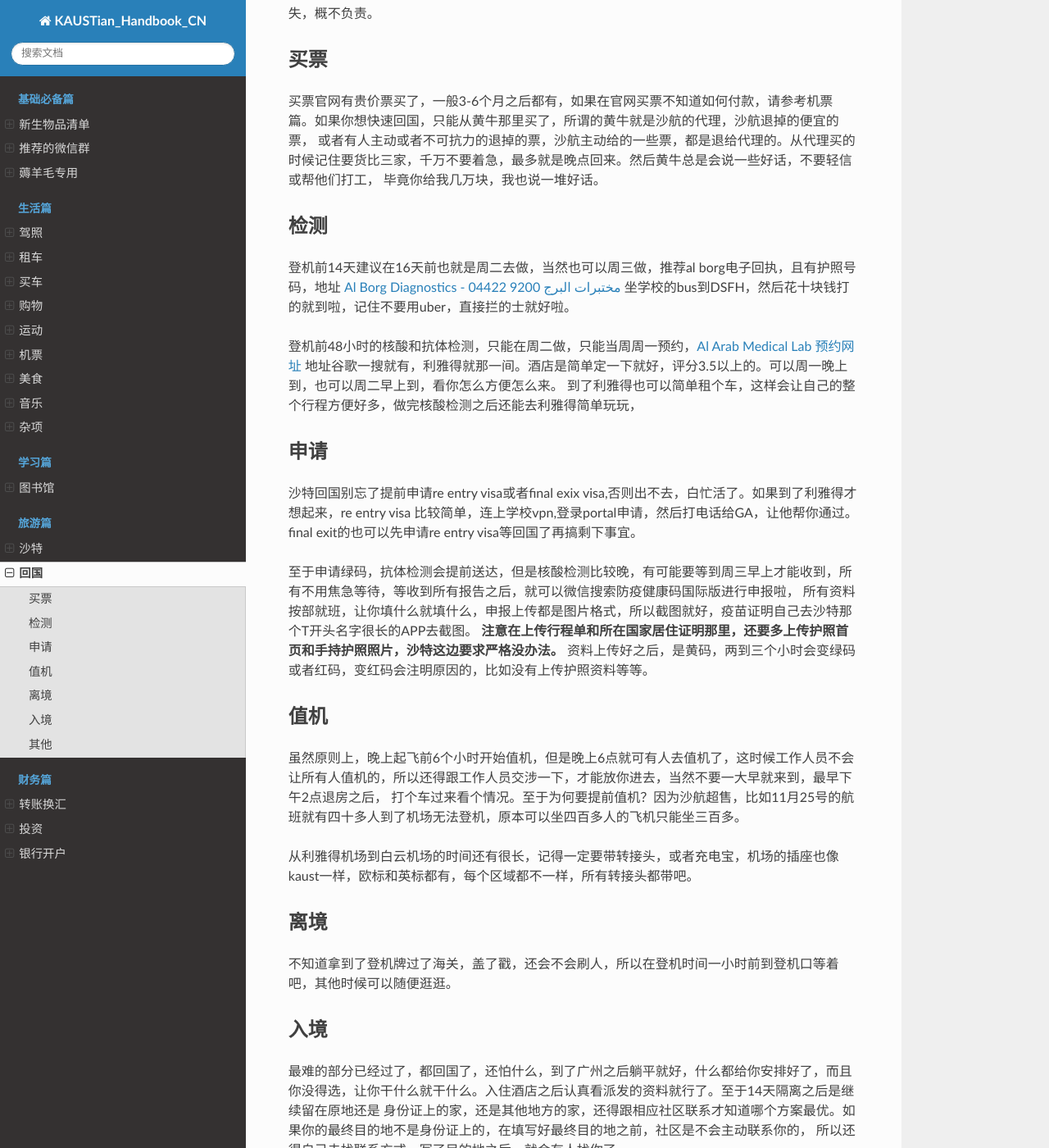
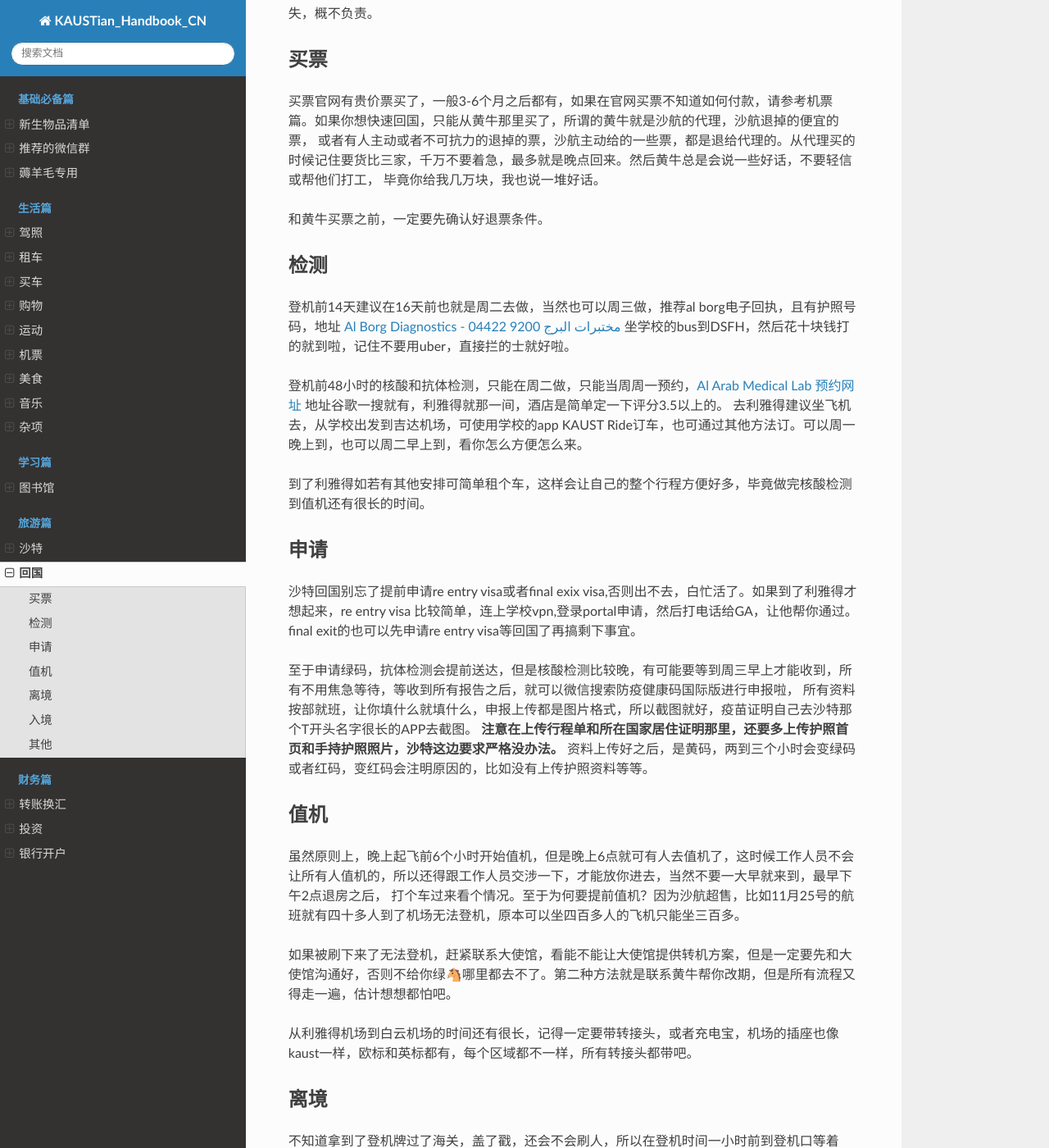
Before and after one commit to guochengqian/KAUSTian_Handbook_CN, a Sphinx documentation site: the page built from docs/content/travel/backhome.rst, in a window 1280 px wide and 1400 px high, scrolled down 235 px. Shown: the whole window at 82% size. Built offline with Sphinx 7.4.7 and the Read the Docs theme 2.0.0, drawn with Linux system fonts in a browser that asks for light colours.

Commit message:
add more details for backhome

```diff
--- a/docs/content/travel/backhome.rst
+++ b/docs/content/travel/backhome.rst
@@ -14,15 +14,20 @@
 或者有人主动或者不可抗力的退掉的票，沙航主动给的一些票，都是退给代理的。从代理买的时候记住要货比三家，千万不要着急，最多就是晚点回来。然后黄牛总是会说一些好话，不要轻信或帮他们打工，
 毕竟你给我几万块，我也说一堆好话。
 
+和黄牛买票之前，一定要先确认好退票条件。
+
 检测
 -----------
 登机前14天建议在16天前也就是周二去做，当然也可以周三做，推荐al borg电子回执，且有护照号码，地址 `Al Borg Diagnostics - مختبرات البرج 9200 04422 <https://maps.app.goo.gl/4xd1P1GD6FcvSL6u7>`_
 坐学校的bus到DSFH，然后花十块钱打的就到啦，记住不要用uber，直接拦的士就好啦。
 
+
+
 登机前48小时的核酸和抗体检测，只能在周二做，只能当周周一预约，`Al Arab Medical Lab 预约网址 <https://testcorona.co/tests?hospitalId=358#booking-header>`_
-地址谷歌一搜就有，利雅得就那一间。酒店是简单定一下就好，评分3.5以上的。可以周一晚上到，也可以周二早上到，看你怎么方便怎么来。
-到了利雅得也可以简单租个车，这样会让自己的整个行程方便好多，做完核酸检测之后还能去利雅得简单玩玩，
+地址谷歌一搜就有，利雅得就那一间，酒店是简单定一下评分3.5以上的。
+去利雅得建议坐飞机去，从学校出发到吉达机场，可使用学校的app KAUST Ride订车，也可通过其他方法订。可以周一晚上到，也可以周二早上到，看你怎么方便怎么来。
 
+到了利雅得如若有其他安排可简单租个车，这样会让自己的整个行程方便好多，毕竟做完核酸检测到值机还有很长的时间。
 
 申请
 -----------
@@ -41,6 +46,8 @@ final exit的也可以先申请re entry visa等回国了再搞剩下事宜。
 虽然原则上，晚上起飞前6个小时开始值机，但是晚上6点就可有人去值机了，这时候工作人员不会让所有人值机的，所以还得跟工作人员交涉一下，才能放你进去，当然不要一大早就来到，最早下午2点退房之后，
 打个车过来看个情况。至于为何要提前值机？因为沙航超售，比如11月25号的航班就有四十多人到了机场无法登机，原本可以坐四百多人的飞机只能坐三百多。
 
+如果被刷下来了无法登机，赶紧联系大使馆，看能不能让大使馆提供转机方案，但是一定要先和大使馆沟通好，否则不给你绿🐴哪里都去不了。第二种方法就是联系黄牛帮你改期，但是所有流程又得走一遍，估计想想都怕吧。
+
 从利雅得机场到白云机场的时间还有很长，记得一定要带转接头，或者充电宝，机场的插座也像kaust一样，欧标和英标都有，每个区域都不一样，所有转接头都带吧。
 
 
```
